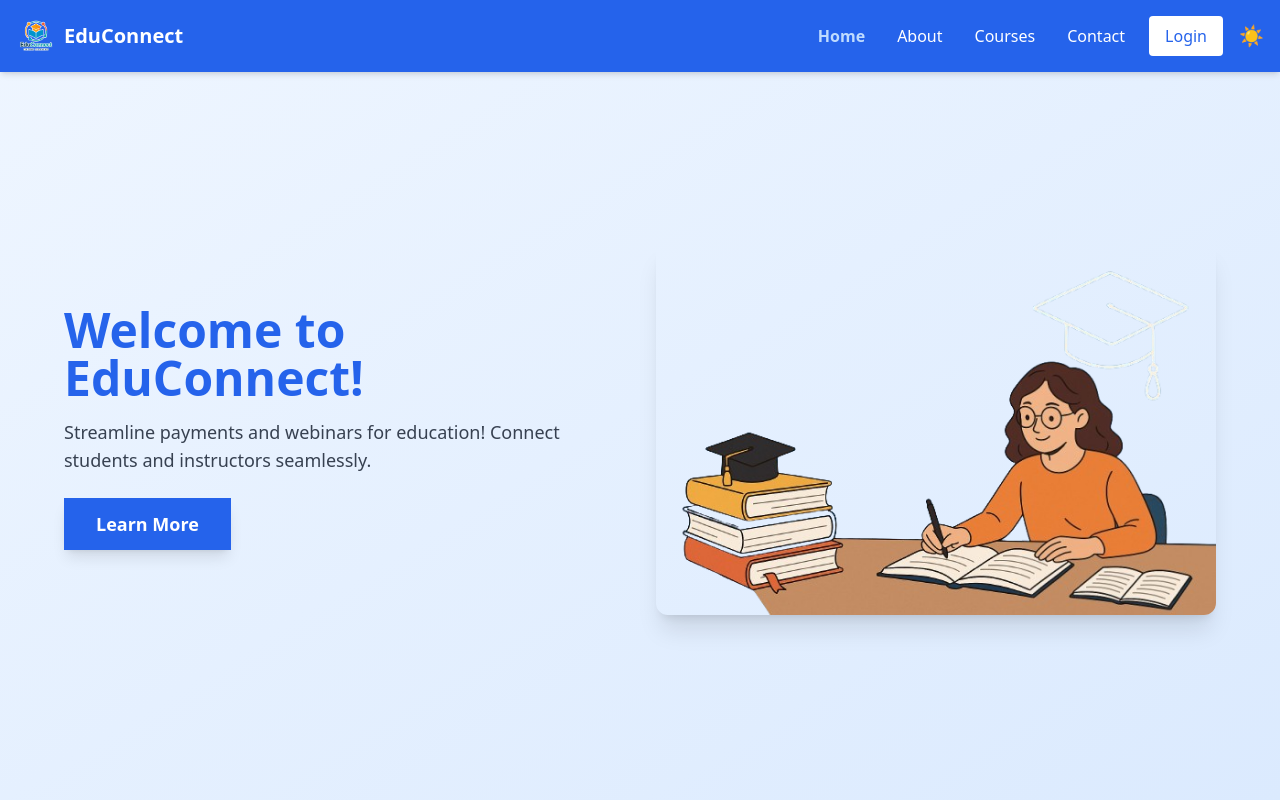
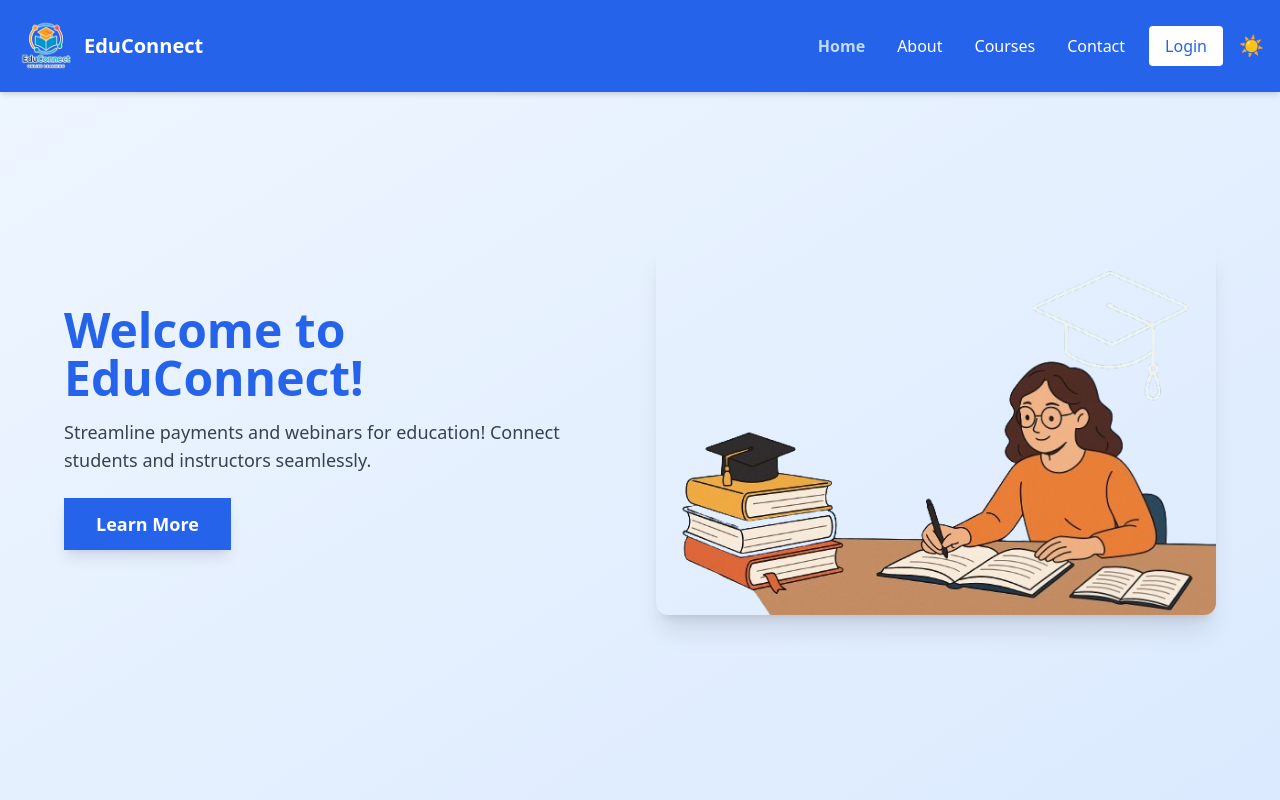
Before and after one commit to nkrisnaraj/educonnect-system, a Next.js app in the folder frontend/: page / in a window 1280 px wide. Shown: the top 800 px of the page. Built offline with nearby package versions, Linux system fonts and the light colour scheme.

Commit message:
nav bar log modified

```diff
--- a/frontend/src/components/MainNavbar.jsx
+++ b/frontend/src/components/MainNavbar.jsx
@@ -88,8 +88,8 @@ export default function MainNavbar() {
         <Image
           src="/images/logos/logo.png"
           alt="EduConnect Logo"
-          width={40}
-          height={40}
+          width={60}
+          height={60}
           className="rounded"
         />
         <Link href="/" className="text-xl font-bold hover:text-blue-200 transition-colors">
```
